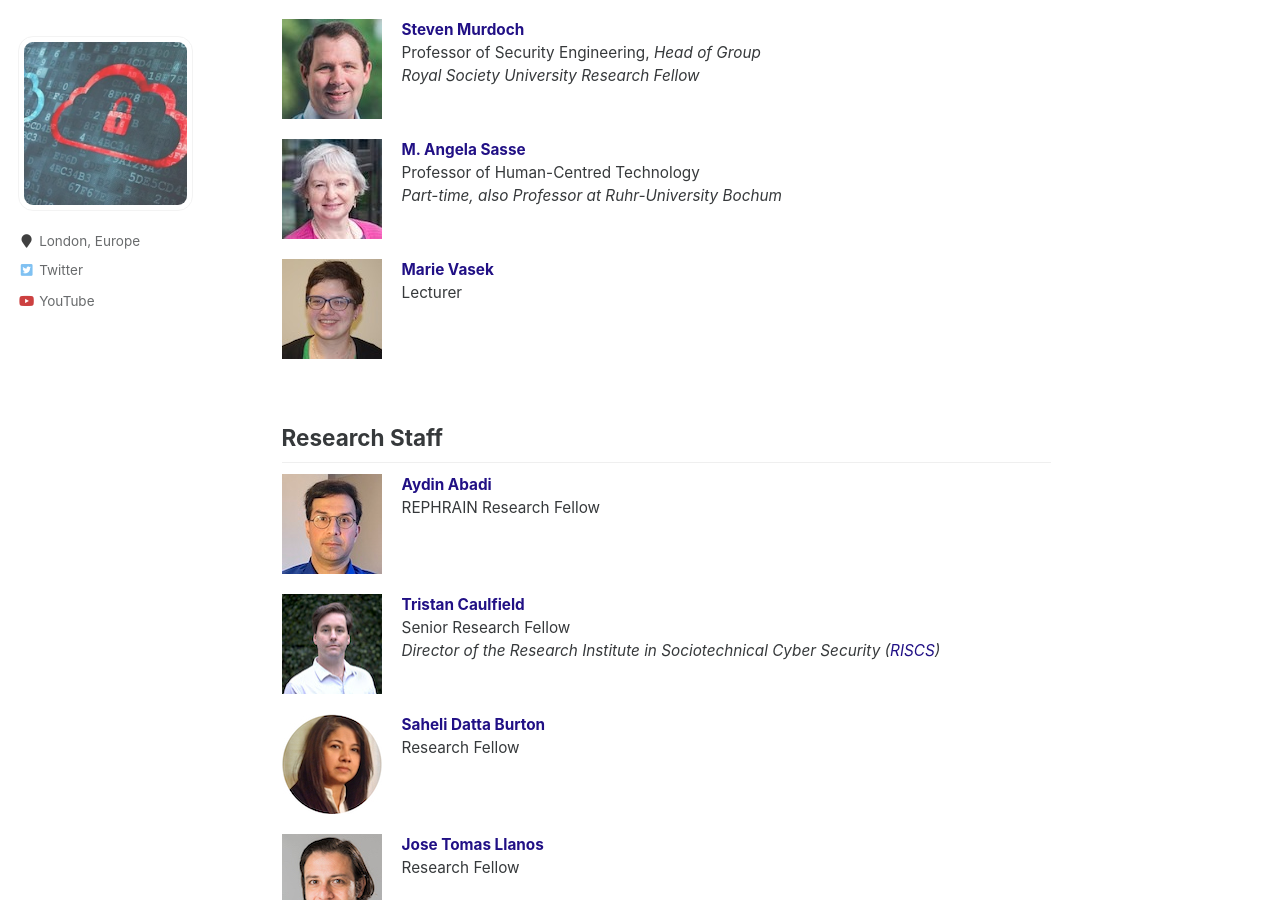
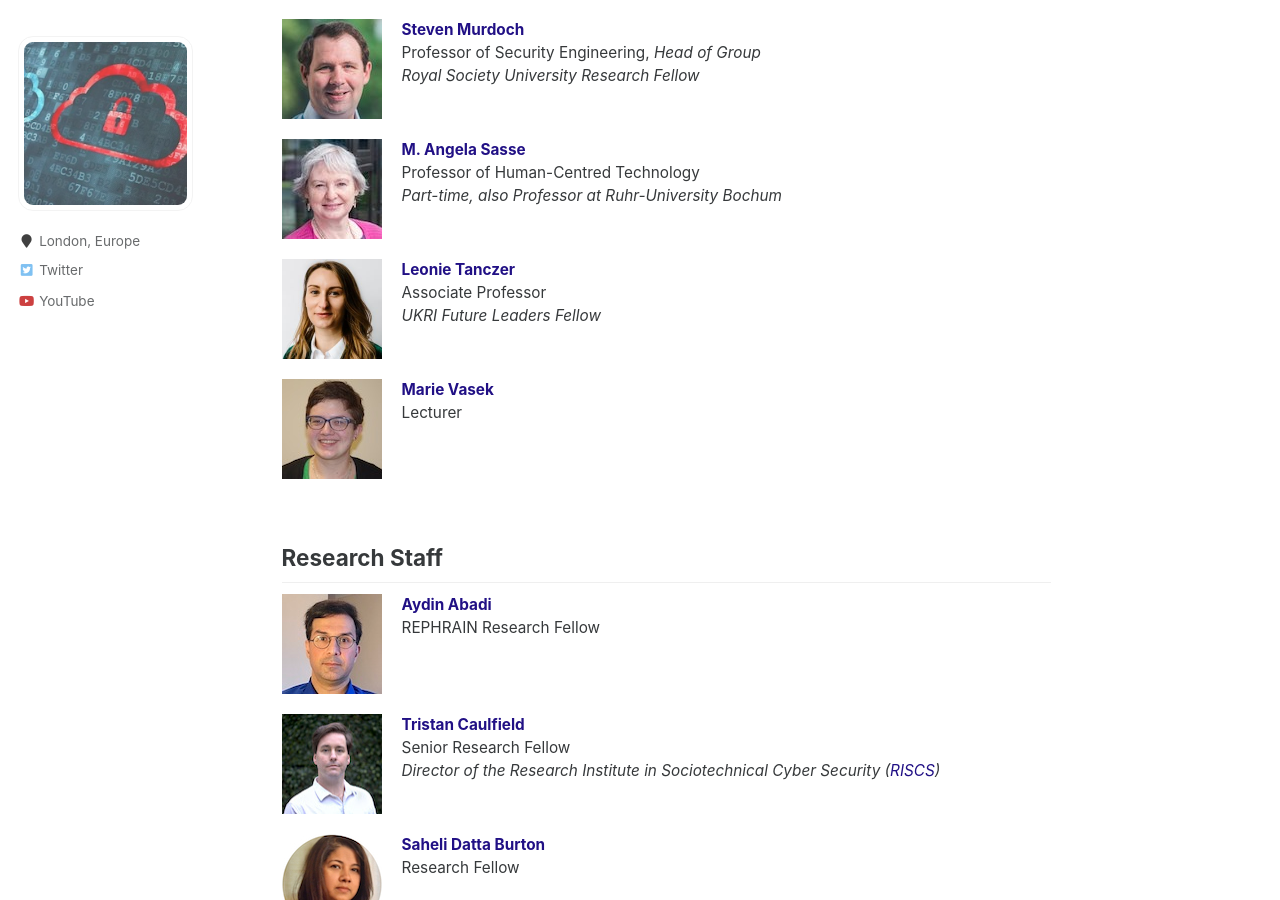
Before and after one commit to uclisec/uclisec.github.io, a Jekyll site: the page built from _pages/people.md, in a window 1280 px wide and 900 px high, scrolled down 1077 px. Built offline with Jekyll 4.4.1, drawn with Linux system fonts in a browser that asks for light colours; some of the changed text lies outside the part shown.

Commit message:
Add Leonie and team to people page

```diff
--- a/_pages/people.md
+++ b/_pages/people.md
@@ -51,6 +51,11 @@ Professor of Security Engineering, <em>Head of Group</em><br>
 <a href="https://uclisec.github.io/people/m_angela_sasse/"><strong>M. Angela Sasse</strong></a><br />
 Professor of Human-Centred Technology<br />
 <em>Part-time, also Professor at Ruhr-University Bochum</em></p>
+
+<p class="profile"><img src="../images/leonie.jpg" class="profilephoto" />
+<a href="https://www.leonietanczer.net/"><strong>Leonie Tanczer</strong></a><br />
+Associate Professor<br>
+<em>UKRI Future Leaders Fellow</em></p>
 
 <p class="profile"><img src="../images/marie.jpg" class="profilephoto" />
 <a href="https://mvasek.com/"><strong>Marie Vasek</strong></a><br />
```
Also changed, not shown: other parts of _pages/people.md (+2 -0 lines), images/leonie.jpg (added).
